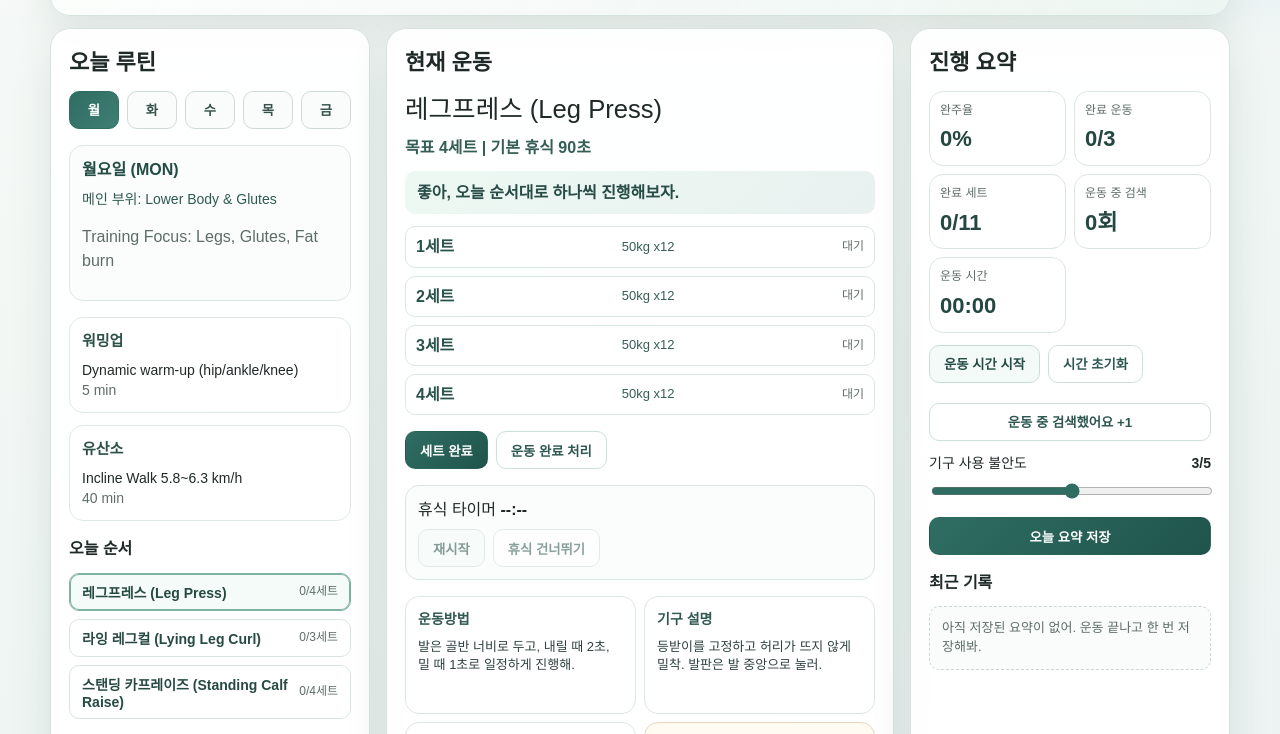
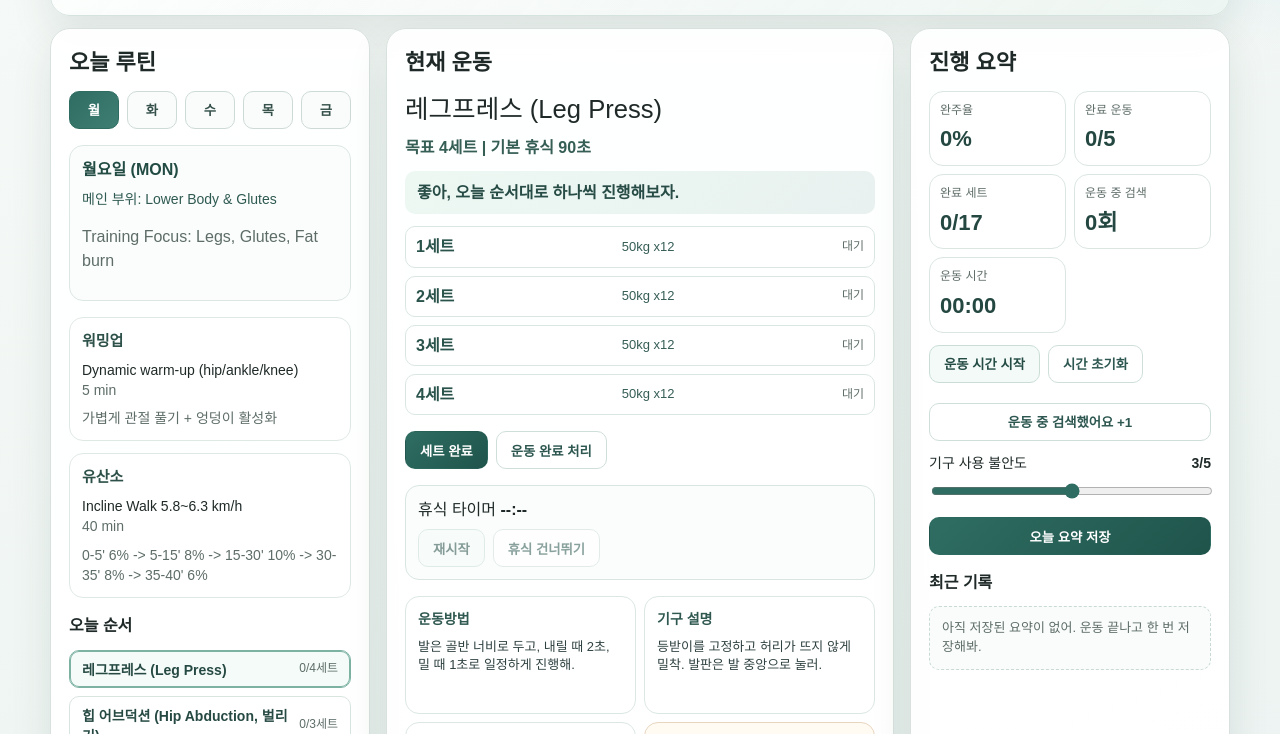
Before and after one commit to MetachainArt/FitMind-AI, a plain HTML site: page index.html in a window 1280 px wide. Shown: the part 218-952 px from the top of the page. Drawn offline with Linux system fonts and the light colour scheme.

Commit message:
Align workout routine with provided MON-FRI plan

```diff
--- a/app.js
+++ b/app.js
@@ -38,8 +38,10 @@ const ROUTINE_PLAN = {
     trainingFocus: "Training Focus: Legs, Glutes, Fat burn",
     warmupMain: "Dynamic warm-up (hip/ankle/knee)",
     warmupTime: "5 min",
+    warmupNote: "가볍게 관절 풀기 + 엉덩이 활성화",
     cardioMain: "Incline Walk 5.8~6.3 km/h",
     cardioTime: "40 min",
+    cardioPlan: "0-5' 6% -> 5-15' 8% -> 15-30' 10% -> 30-35' 8% -> 35-40' 6%",
     exercises: [
       exercise({
         id: "leg-press",
@@ -51,6 +53,28 @@ const ROUTINE_PLAN = {
         ball: "대체: 짐볼 월 스쿼트 12회 x 3세트.",
         safety: "무릎을 끝까지 잠그지 말고 발끝과 무릎 방향을 맞춰.",
         mistake: "반동으로 빠르게 밀면 무릎과 허리에 부담이 커져."
+      }),
+      exercise({
+        id: "hip-abduction",
+        name: "힙 어브덕션 (Hip Abduction, 벌리기)",
+        sets: ["35kg x15", "35kg x15", "35kg x15"],
+        restSec: 70,
+        howTo: "허리를 세우고 무릎으로 바깥쪽을 밀어 엉덩이 옆쪽을 조여.",
+        machine: "등받이에 밀착하고 패드 위치를 무릎 바깥에 맞춘 뒤 가동범위를 일정하게 유지.",
+        ball: "대체: 미니밴드 사이드 스텝 15회 x 3세트.",
+        safety: "반동 없이 천천히 벌리고 모아. 허리 과신전 금지.",
+        mistake: "상체를 흔들어 밀면 중둔근 자극이 줄어."
+      }),
+      exercise({
+        id: "hip-adduction",
+        name: "힙 어덕션 (Hip Adduction, 조이기)",
+        sets: ["30kg x15", "30kg x15", "30kg x15"],
+        restSec: 70,
+        howTo: "골반을 고정하고 허벅지 안쪽 힘으로 패드를 조여.",
+        machine: "등을 붙이고 좌석 깊이를 맞춘 뒤 양쪽 다리 각도를 대칭으로 유지.",
+        ball: "대체: 짐볼/요가볼 무릎 사이 조이기 15회 x 3세트.",
+        safety: "사타구니 통증이 있으면 가동범위를 줄여서 진행.",
+        mistake: "힘으로 빠르게 닫으면 내전근 긴장만 올라가고 자극이 분산돼."
       }),
       exercise({
         id: "lying-leg-curl",
@@ -82,8 +106,10 @@ const ROUTINE_PLAN = {
     trainingFocus: "Training Focus: Back, Biceps, Fat loss",
     warmupMain: "Band row + shoulder mobility",
     warmupTime: "5 min",
+    warmupNote: "등/어깨 관절 가동 + 등 활성화",
     cardioMain: "Incline Walk 6.0~6.5 km/h",
     cardioTime: "40 min",
+    cardioPlan: "0-5' 6% -> 5-10' 8% -> 10-20' 10% -> 20-30' 12%(힘들면 10%) -> 30-35' 8% -> 35-40' 6%",
     exercises: [
       exercise({
         id: "lat-pulldown",
@@ -148,13 +174,15 @@ const ROUTINE_PLAN = {
     trainingFocus: "Training Focus: Belly fat destruction",
     warmupMain: "Easy walk + trunk activation",
     warmupTime: "5 min",
+    warmupNote: "복압/호흡 잡고 코어 깨우기",
     cardioMain: "Incline Walk 5.8~6.2 km/h",
     cardioTime: "40 min",
+    cardioPlan: "0-5' 6% -> 5-25' 10% 유지 -> 25-35' 12%(심박 과하면 10%) -> 35-40' 6%",
     exercises: [
       exercise({
         id: "hanging-leg-raise",
         name: "행잉 레그레이즈 (Hanging Leg Raise)",
-        sets: ["10회", "10회", "10회"],
+        sets: ["10", "10", "10"],
         restSec: 75,
         howTo: "골반을 말아 올린다는 느낌으로 다리를 들어.",
         machine: "철봉/딥스 스테이션에서 어깨를 끌어내리고 버텨.",
@@ -165,7 +193,7 @@ const ROUTINE_PLAN = {
       exercise({
         id: "cable-crunch",
         name: "케이블 크런치 (Cable Crunch)",
-        sets: ["15회", "15회", "15회"],
+        sets: ["15", "15", "15"],
         restSec: 60,
         howTo: "갈비뼈를 골반 쪽으로 접는 느낌으로 말아 내려와.",
         machine: "케이블 로프를 머리 옆에 고정하고 무릎 고정.",
@@ -176,7 +204,7 @@ const ROUTINE_PLAN = {
       exercise({
         id: "plank",
         name: "플랭크 (Plank)",
-        sets: ["60초", "60초", "60초"],
+        sets: ["60s", "60s", "60s"],
         restSec: 60,
         howTo: "머리-골반-발뒤꿈치가 일직선. 배꼽을 끌어당겨 유지해.",
         machine: "기구 없음. 팔꿈치는 어깨 아래 정렬.",
@@ -192,8 +220,10 @@ const ROUTINE_PLAN = {
     trainingFocus: "Training Focus: Thighs, Glutes",
     warmupMain: "Lower-body prep (glute bridge/air squat)",
     warmupTime: "5 min",
+    warmupNote: "무릎/고관절 안정화 위주",
     cardioMain: "Incline Walk 5.8~6.3 km/h",
     cardioTime: "40 min",
+    cardioPlan: "0-5' 6% -> 5-20' 8% -> 20-30' 10% -> 30-35' 8% -> 35-40' 6%",
     exercises: [
       exercise({
         id: "squat-machine",
@@ -258,8 +288,10 @@ const ROUTINE_PLAN = {
     trainingFocus: "Training Focus: Upper body, Core",
     warmupMain: "Shoulder warm-up (band pull-apart/light press)",
     warmupTime: "5 min",
+    warmupNote: "어깨 가동 + 가슴/견갑 안정",
     cardioMain: "Incline Walk 6.0~6.5 km/h",
     cardioTime: "40 min",
+    cardioPlan: "0-5' 6% -> 5-15' 8% -> 15-25' 10% -> 25-35' 12% -> 35-40' 6%",
     exercises: [
       exercise({
         id: "chest-press",
@@ -297,7 +329,7 @@ const ROUTINE_PLAN = {
       exercise({
         id: "cable-crunch-fri",
         name: "케이블 크런치 (Cable Crunch)",
-        sets: ["15회", "15회", "15회"],
+        sets: ["15", "15", "15"],
         restSec: 60,
         howTo: "복부를 둥글게 말며 천천히 수축해.",
         machine: "케이블 로프를 머리 옆에 고정하고 코어 유지.",
@@ -308,7 +340,7 @@ const ROUTINE_PLAN = {
       exercise({
         id: "russian-twist",
         name: "러시안 트위스트 (Russian Twist)",
-        sets: ["20회", "20회", "20회"],
+        sets: ["20", "20", "20"],
         restSec: 60,
         howTo: "상체를 길게 세운 채 몸통 회전으로 좌우를 터치해.",
         machine: "기구 없음. 필요하면 가벼운 플레이트 사용.",
@@ -329,8 +361,10 @@ const ui = {
   dayTrainingFocus: document.getElementById("dayTrainingFocus"),
   warmupMain: document.getElementById("warmupMain"),
   warmupTime: document.getElementById("warmupTime"),
+  warmupNote: document.getElementById("warmupNote"),
   cardioMain: document.getElementById("cardioMain"),
   cardioTime: document.getElementById("cardioTime"),
+  cardioPlan: document.getElementById("cardioPlan"),
   exerciseQueue: document.getElementById("exerciseQueue"),
   currentExerciseTitle: document.getElementById("currentExerciseTitle"),
   currentExerciseTarget: document.getElementById("currentExerciseTarget"),
@@ -733,8 +767,10 @@ function renderDayInfo() {
   ui.dayTrainingFocus.textContent = plan.trainingFocus;
   ui.warmupMain.textContent = plan.warmupMain;
   ui.warmupTime.textContent = plan.warmupTime;
+  ui.warmupNote.textContent = plan.warmupNote || "";
   ui.cardioMain.textContent = plan.cardioMain;
   ui.cardioTime.textContent = plan.cardioTime;
+  ui.cardioPlan.textContent = plan.cardioPlan || "";
 }
 
 function renderQueue() {
@@ -1116,8 +1152,10 @@ function normalizePlanForDay(rawPlan, dayCode) {
     trainingFocus: typeof source.trainingFocus === "string" ? source.trainingFocus : base.trainingFocus,
     warmupMain: typeof source.warmupMain === "string" ? source.warmupMain : base.warmupMain,
     warmupTime: typeof source.warmupTime === "string" ? source.warmupTime : base.warmupTime,
+    warmupNote: typeof source.warmupNote === "string" ? source.warmupNote : (base.warmupNote || ""),
     cardioMain: typeof source.cardioMain === "string" ? source.cardioMain : base.cardioMain,
     cardioTime: typeof source.cardioTime === "string" ? source.cardioTime : base.cardioTime,
+    cardioPlan: typeof source.cardioPlan === "string" ? source.cardioPlan : (base.cardioPlan || ""),
     exercises: sourceExercises.map((item, index) => cloneExerciseItem(item, index))
   };
 }
--- a/index.html
+++ b/index.html
@@ -34,11 +34,13 @@
           <h3>워밍업</h3>
           <p id="warmupMain"></p>
           <p id="warmupTime" class="muted"></p>
+          <p id="warmupNote" class="muted detail-note"></p>
         </article>
         <article class="mini-card">
           <h3>유산소</h3>
           <p id="cardioMain"></p>
           <p id="cardioTime" class="muted"></p>
+          <p id="cardioPlan" class="muted detail-note"></p>
         </article>
       </div>
 
--- a/styles.css
+++ b/styles.css
@@ -188,6 +188,11 @@ body {
 .mini-card p {
   margin: 0;
   font-size: 14px;
+}
+
+.mini-card .detail-note {
+  margin-top: var(--space-2);
+  line-height: 1.45;
 }
 
 .section-title {
```
